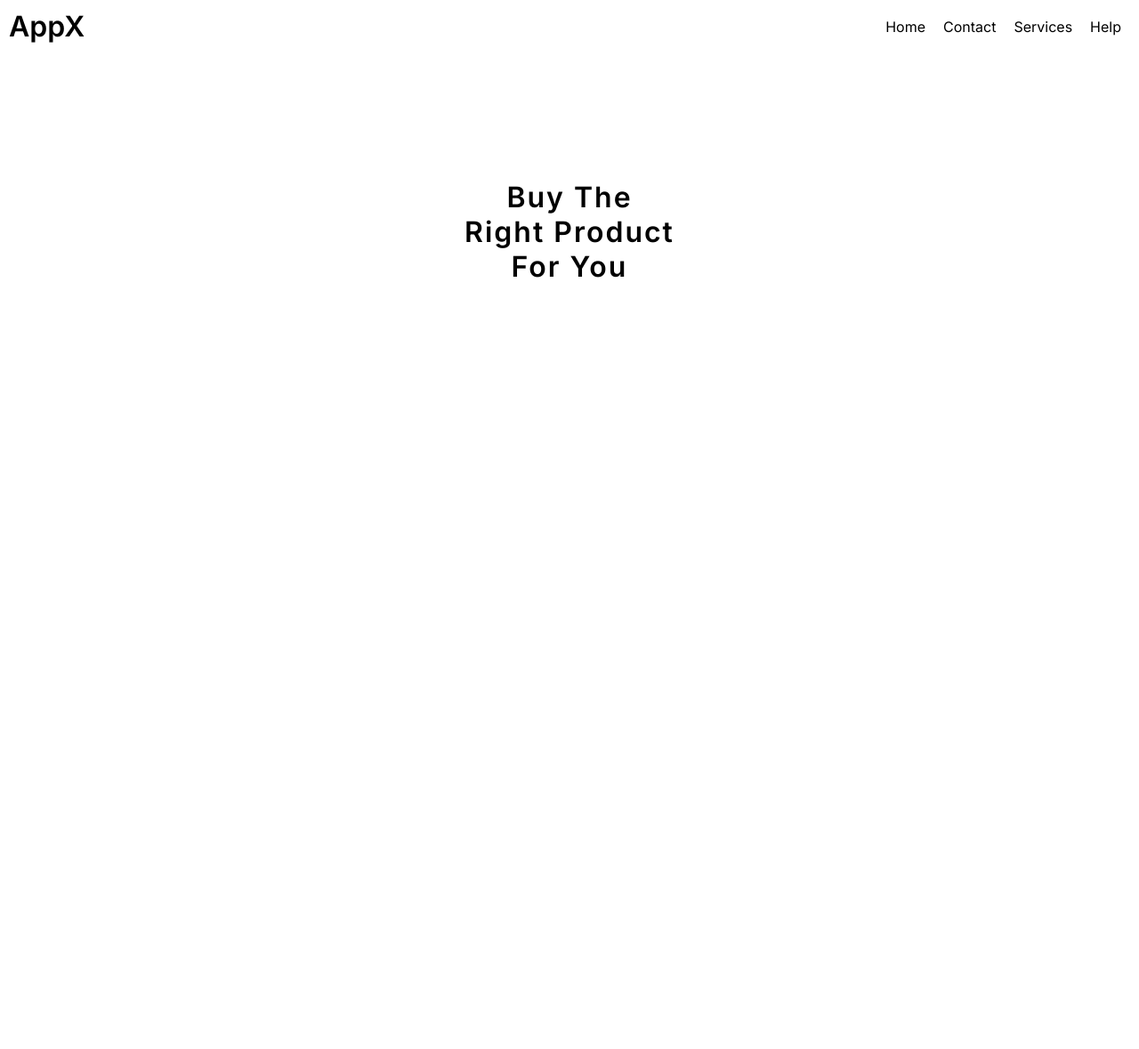
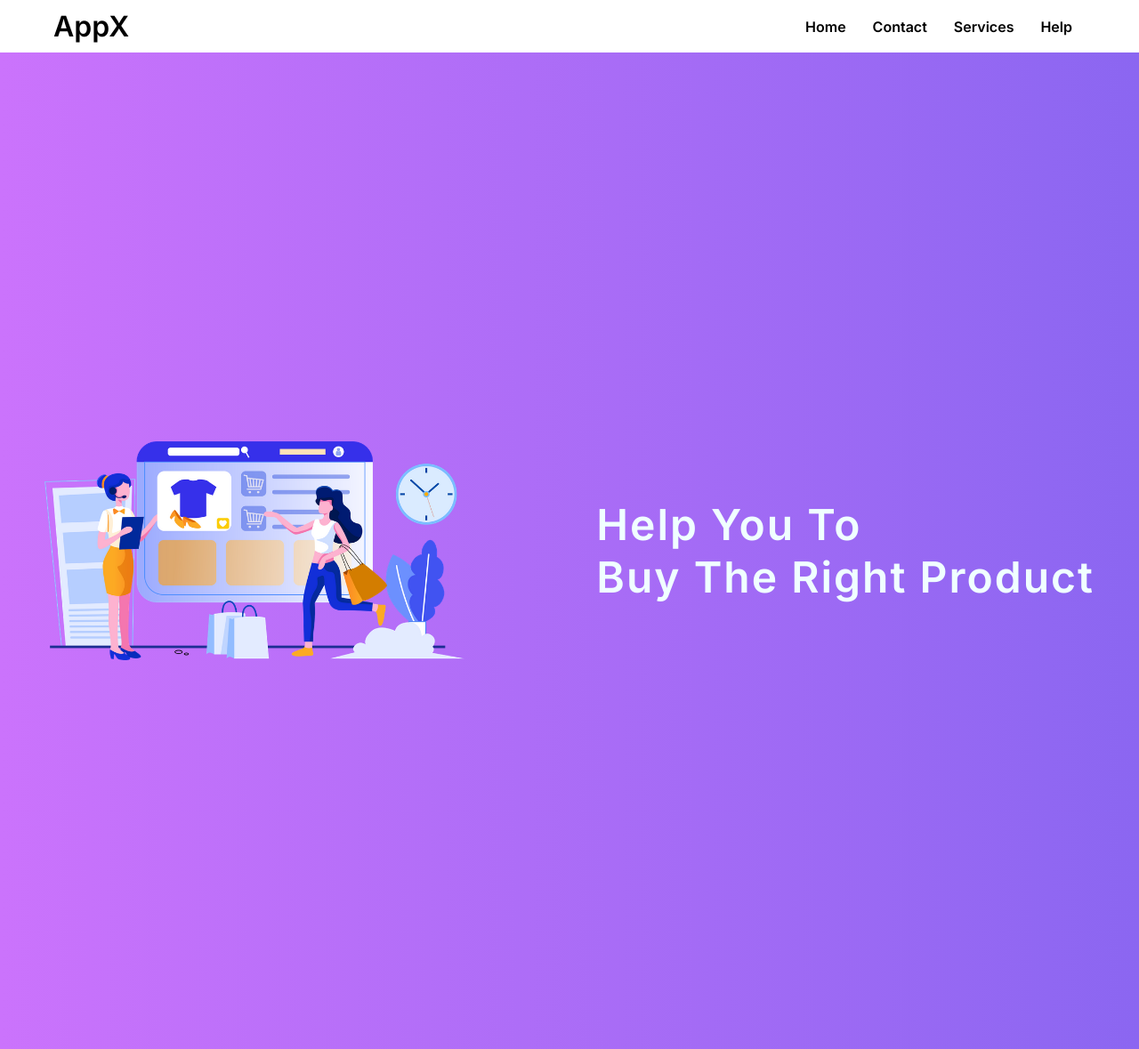
Before and after one commit to AbhinavRatnathurai/AppX, a PHP site: page / in a window 1280 px wide. Shown: the whole page at 89% size. Before the commit the page ends 312 px from the top, so only its background shows below. Run offline with PHP 8.4, Linux system fonts and the light colour scheme.

Commit message:
nav update

```diff
--- a/index.css
+++ b/index.css
@@ -27,7 +27,14 @@ body {
   animation: fadein 1s ease-out;
 }
 
-#top {
+.top {
+  position: fixed;
+  background-color: transparent;
+  width: 100%;
+}
+
+.sticky a {
+  color: rgb(0, 0, 0);
 }
 
 nav {
@@ -36,9 +43,6 @@ nav {
   align-items: center;
   margin: 0 10px;
   padding: 10px 0;
-  border-bottom: solid 1px rgb(255, 255, 255);
-  position: sticky;
-  top: 0;
 }
 
 #navlogo {
@@ -56,7 +60,7 @@ nav ul {
 }
 
 nav ul li {
-  padding: 0 10px;
+  padding: 0 15px;
   display: inline-block;
   transition: all ease-out 0.4s;
 }
@@ -66,8 +70,9 @@ nav ul li:hover {
 }
 
 nav a {
+  font-weight: 600;
   text-decoration: none;
-  color: rgb(0, 0, 0);
+  color: azure;
 }
 
 .discription {
@@ -77,14 +82,34 @@ nav a {
   display: flex;
   align-items: center;
   justify-content: center;
+  background: linear-gradient(
+    90deg,
+    rgb(203, 115, 252) 0%,
+    rgb(139, 102, 241) 100%
+  );
+  padding: 30px;
 }
 .discription h1 {
   font-size: 2rem;
   letter-spacing: 2px;
   animation: loading 1s ease-out;
+  font-weight: 800;
+  color: azure;
+}
+
+.discription img {
+  display: none;
 }
 
 @media (min-width: 668px) {
+  .top {
+    padding: 0 50px;
+  }
+
+  .sticky {
+    padding: 0 50px;
+  }
+
   nav {
     justify-content: space-between;
     align-items: center;
@@ -93,4 +118,35 @@ nav a {
   #navlogo {
     display: block;
   }
+
+  .discription {
+    width: 100%;
+    height: 140vh;
+    text-align: left;
+    display: flex;
+    align-items: center;
+    justify-content: space-between;
+    background: linear-gradient(
+      90deg,
+      rgb(203, 115, 252) 0%,
+      rgb(139, 102, 241) 100%
+    );
+    padding: 0 50px;
+    overflow: hidden;
+  }
+
+  .discription h1 {
+    font-size: 3rem;
+    letter-spacing: 2px;
+    animation: loading 1s ease-out;
+    font-weight: 800;
+    color: azure;
+    padding-left: 80px;
+  }
+
+  .discription img {
+    display: block;
+    max-width: 40%;
+    min-width: 400px;
+  }
 }
--- a/index.html
+++ b/index.html
@@ -14,7 +14,7 @@
     <title>AppX</title>
   </head>
   <body>
-    <section id="top">
+    <section class="top">
       <nav>
         <div id="navlogo">
           <h3>AppX</h3>
@@ -29,13 +29,13 @@
         </div>
       </nav>
     </section>
-    <section id="body">
-      <div class="discription">
-        <h1>
-          Buy The<br />
-          Right Product <br />For You
-        </h1>
-      </div>
+    <section class="discription">
+      <img src="img/discrip.webp" alt="" srcset="" />
+      <h1>
+        Help You To<br />
+        Buy The Right Product
+      </h1>
     </section>
+    <script src="index.js"></script>
   </body>
 </html>
--- /dev/null
+++ b/index.js
@@ -0,0 +1,6 @@
+window.addEventListener("scroll", function () {
+  var top = this.document.querySelector(".top");
+  if (this.window.scrollY > 0) {
+    top.className = "sticky";
+  }
+});
```
Also changed, not shown: img/discrip.webp (added).
